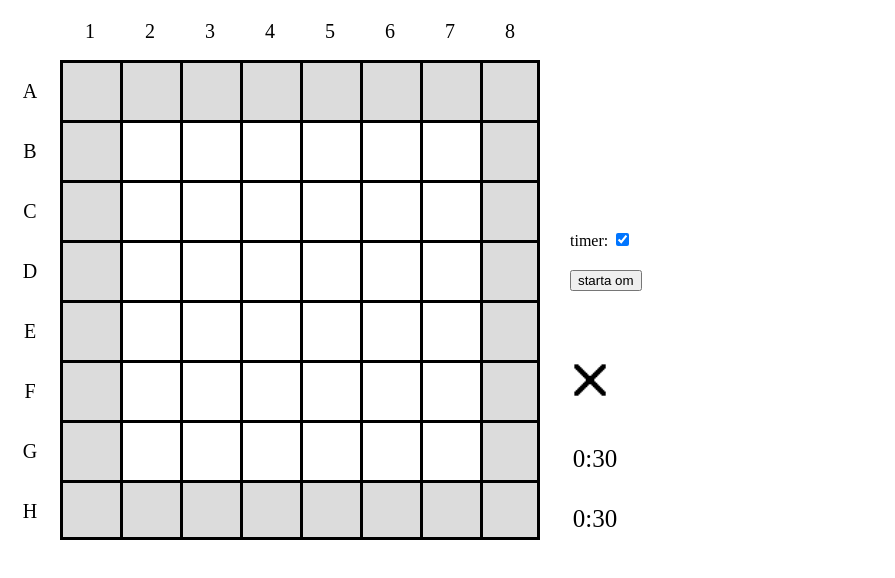
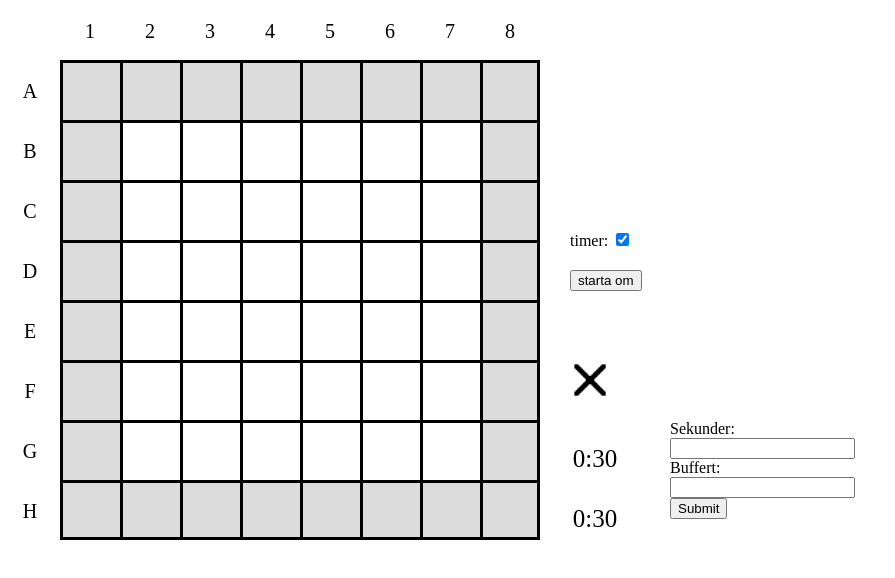
Before and after one commit to 02alexander/02alexander.github.io, a plain HTML site: page index.html in a window 1280 px wide. Both pictures are taken after a click on the button "starta om". Shown: the whole page, without its empty margins (0-895 px from the left). Drawn offline with Linux system fonts and the light colour scheme.

Commit message:
textbox to change timer

```diff
--- a/game.js
+++ b/game.js
@@ -37,6 +37,10 @@ function localGame() {
 		console.log()
 		console.log(boardCordx + ", " + boardCordy)
 		if (boardCordx >= 8 || boardCordx < 0 || boardCordy >= 8 || boardCordy < 0) {
+			return;
+		}
+
+		if (stack4x4.board[boardCordx][boardCordy] != 0) {
 			return;
 		}
 
--- a/index.html
+++ b/index.html
@@ -57,5 +57,15 @@
 		timer: <input id="check" type="checkbox" onclick="checkBox()" checked >
 		<script type="text/javascript">checkBox()</script>
 	</div>
+
+	<div id="timer-set-form">
+
+		Sekunder:</br>
+		<input type="text" id="seconds"><br>
+		Buffert:</br>
+		<input type="text" id="buffer"><br>
+		<input type="submit" value="Submit" onclick="submitButton()">
+
+	</div>
 </body>
 </html>
--- a/style.css
+++ b/style.css
@@ -53,3 +53,9 @@
 	left: 570px;
 	top: 270px;
 }
+
+#timer-set-form {
+	position: fixed;
+	top: 420px;
+	left: 670px;
+}
--- a/timer.js
+++ b/timer.js
@@ -1,20 +1,38 @@
 
-var kryssTimeLimit = 30;
-var ringTimeLimit = 30;
-var kryssTimeLeft = kryssTimeLimit;
-var ringTimeLeft = ringTimeLimit;
+var timeLimit = 30;
+var kryssTimeLeft = timeLimit;
+var ringTimeLeft = timeLimit;
 var bufferTimeLimit = 3;
 var bufferTime = bufferTimeLimit;
 
 var isPaused = true;
 
+function submitButton() {
+	let seconds = parseInt(document.getElementById("seconds").value);
+	document.getElementById("seconds").value = "";
+	if (!Number.isNaN(seconds)) {
+		timeLimit = seconds;
+	}
+	let buffer = parseInt(document.getElementById("buffer").value);
+	document.getElementById("buffer").value = "";
+	if (!Number.isNaN(buffer)) {
+		bufferTimeLimit = buffer;
+	}
+	console.log(timeLimit);
+	console.log(bufferTimeLimit);
+	resetTime();
+}
+
 function checkBox() {
 	let check = document.getElementById("check");
 	let timer = document.getElementById("timer");
+	let input = document.getElementById("timer-set-form");
 	if (check.checked == true) {
 		timer.style.display = "block";
+		input.style.display = "block";
 	} else {
 		timer.style.display = "none";
+		input.style.display = "none";
 	}
 }
 
@@ -63,8 +81,8 @@ setInterval(function() {
 }, 10);
 
 function resetTime() {
-	kryssTimeLeft = kryssTimeLimit;
-	ringTimeLeft = ringTimeLimit;
+	kryssTimeLeft = timeLimit;
+	ringTimeLeft = timeLimit;
 	bufferTime = bufferTimeLimit;
 	pauseTimer();
 	updateTimer();
```
